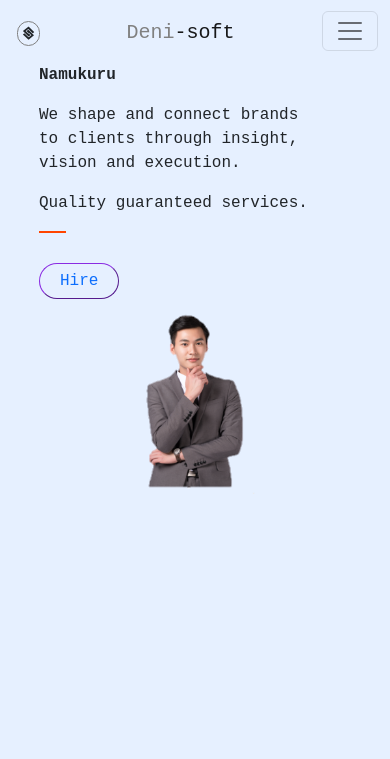
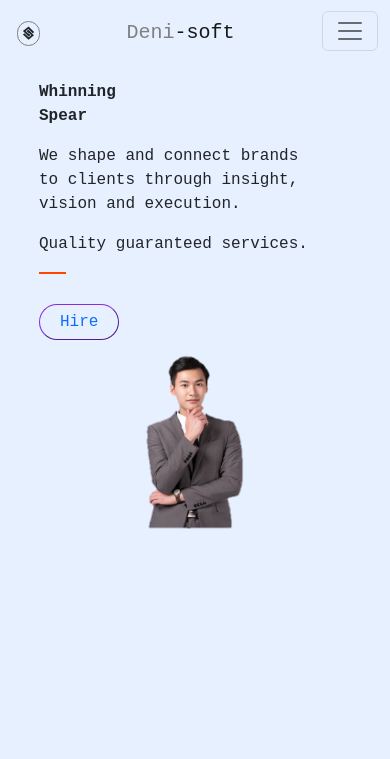
Before and after one commit to japhethnamukuru/musical-octo, a Django app: template denis/website/templates/website/index.html in a window 390 px wide. Shown: the top 759 px of the page. Run offline with Django 3.2, Linux system fonts and the light colour scheme; the template is opened without the code that fills it, so the values that code supplies are empty.

Commit message:
modified files

```diff
--- a/denis/website/static/website/css/base_style.css
+++ b/denis/website/static/website/css/base_style.css
@@ -312,12 +312,19 @@ footer {
   padding-top: 10px;
   margin-top: 3%;
 }
+
+
 /* for mobile phones */
 @media only screen and (max-width: 600px) {
   .landing-content {
     width: 100%;
     display: flex;
     flex-wrap: wrap;
+  }
+
+  .brand-name {
+    font-weight: bold;
+    padding-top: 15%;
   }
 
   .jeff-image {
--- a/denis/website/templates/website/base.html
+++ b/denis/website/templates/website/base.html
@@ -40,7 +40,7 @@
         </nav>
         <div class="landing-content">
           <div class="base-div">
-            <p class="brand-name">Denis<br> Namukuru</p>
+            <p class="brand-name">Whinning<br> Spear</p>
             <p>We shape and connect brands to clients through insight, vision and execution.</p>
             <p>Quality guaranteed services.</p>
             <div class="bar"></div>
```
